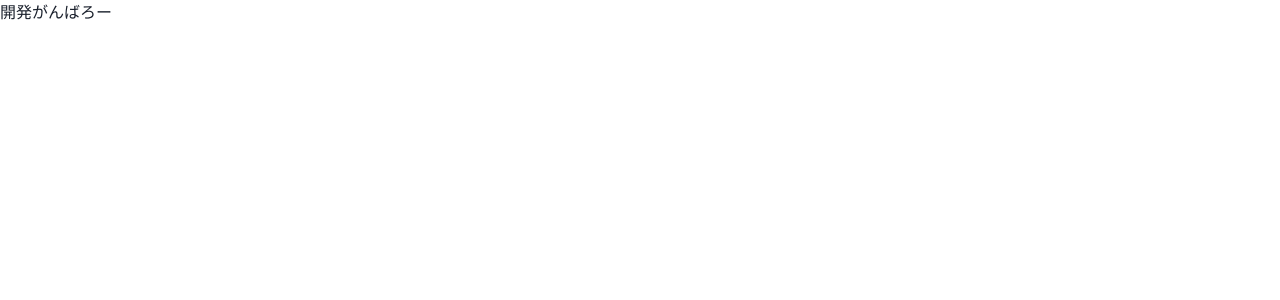
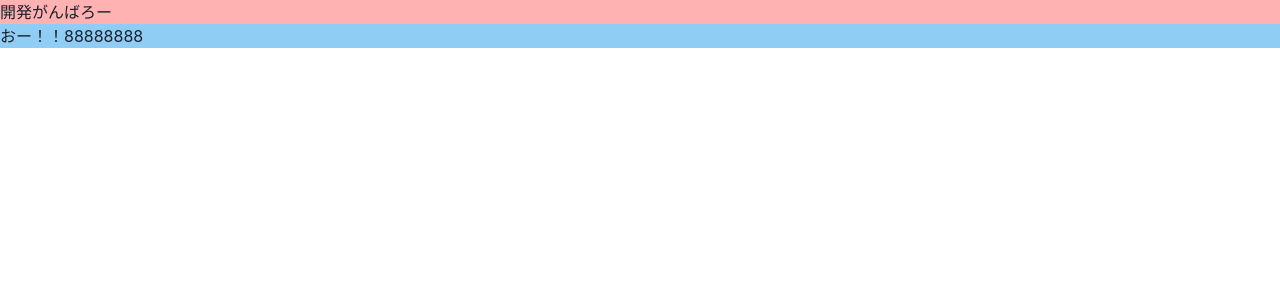
Before and after one commit to yochimonji/bifb, a React (Create React App) app: page / in a window 1280 px wide. Shown: the top 300 px of the page. Built offline with nearby package versions, Linux system fonts and the light colour scheme.

Commit message:
add フォルダ構成の雛形を作成

```diff
--- a/src/App.tsx
+++ b/src/App.tsx
@@ -1,9 +1,12 @@
 import * as React from "react";
-import { ChakraProvider, Box, theme } from "@chakra-ui/react";
+import { ChakraProvider, theme } from "@chakra-ui/react";
+
+import { SampleBox1, SampleBox2 } from "./components/index";
 
 const App = (): JSX.Element => (
   <ChakraProvider theme={theme}>
-    <Box>開発がんばろー</Box>
+    <SampleBox1 text="開発がんばろー" />
+    <SampleBox2 text="おー！！" num={88888888} />
   </ChakraProvider>
 );
 
--- /dev/null
+++ b/src/components/SampleBox1.tsx
@@ -0,0 +1,18 @@
+import * as React from "react";
+import { Box } from "@chakra-ui/react";
+
+type SampleBox1Props = {
+  text: string;
+};
+
+// VSCodeでは関数の1つ上の行で " /** " Enter で下のようなJSDocが書ける
+/**
+ * SampleBox1を描画する関数
+ * @param text 表示する文章
+ * @returns 赤背景のBox
+ */
+const SampleBox1 = (props: SampleBox1Props): JSX.Element => (
+  <Box bg="red.200">{props.text}</Box>
+);
+
+export default SampleBox1;
--- /dev/null
+++ b/src/components/SampleBox2.tsx
@@ -0,0 +1,19 @@
+import * as React from "react";
+import { Box } from "@chakra-ui/react";
+
+import { SampleBox2Props } from "./index";
+
+/**
+ * SampleBox2を描画する関数
+ * @param text 表示するテキスト
+ * @param num 表示する数値
+ * @returns 青背景のBox
+ */
+const SampleBox1 = (props: SampleBox2Props): JSX.Element => (
+  <Box bg="blue.200">
+    {props.text}
+    {props.num}
+  </Box>
+);
+
+export default SampleBox1;
--- /dev/null
+++ b/src/components/SampleBox2Props.ts
@@ -0,0 +1,4 @@
+export type SampleBox2Props = {
+  text: string;
+  num: number;
+};
--- /dev/null
+++ b/src/components/index.ts
@@ -0,0 +1,6 @@
+// エントリーポイント
+// コンポーネントと型定義の書き方の例
+export { default as SampleBox1 } from "./SampleBox1";
+export { default as SampleBox2 } from "./SampleBox2";
+// 複数のコンポーネントで同じ型定義を使う場合別ファイルに分けた方が便利
+export type { SampleBox2Props } from "./SampleBox2Props";
```
